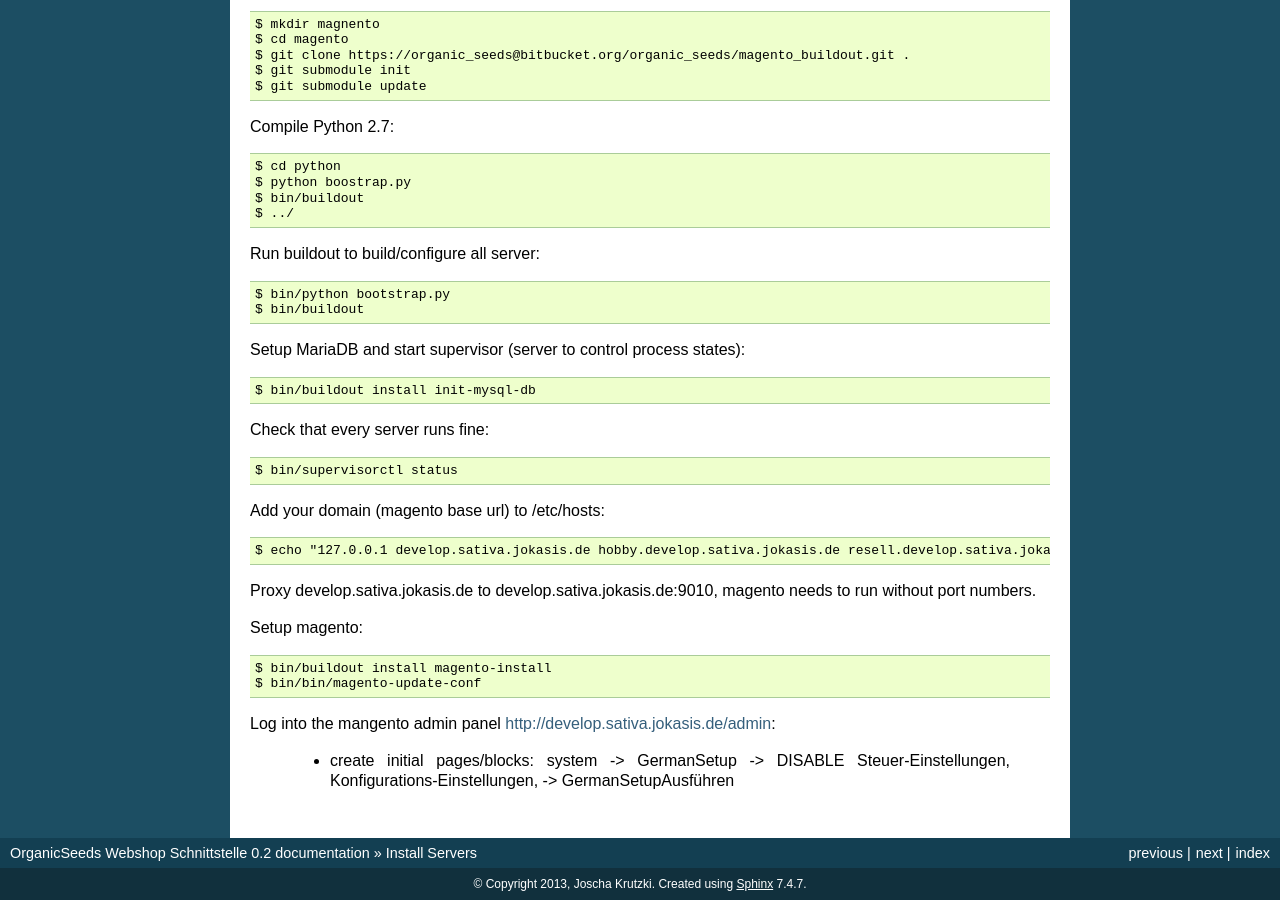
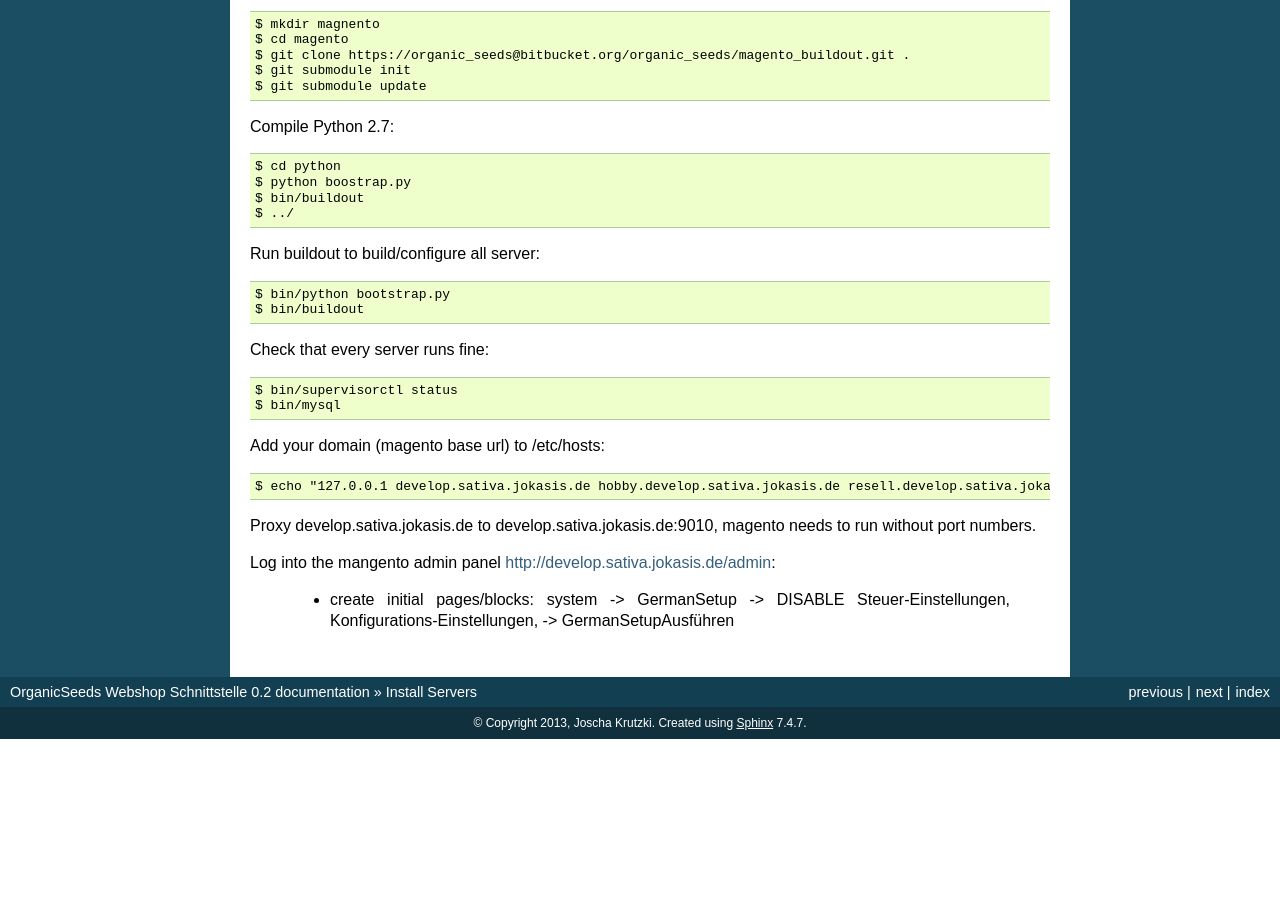
Before and after one commit to joka/buildout-magento-1, a Sphinx documentation site: the page built from docs/installation.rst, in a window 1280 px wide and 900 px high, scrolled down 989 px. Built offline with Sphinx 7.4.7, drawn with Linux system fonts in a browser that asks for light colours; after the commit the page ends 1728 px from its top, so only the background shows below that.

Commit message:
make mysql/magento installation more reliable

```diff
--- a/base.cfg
+++ b/base.cfg
@@ -53,7 +53,7 @@ parts =
     mysql-bin
     mysqladmin-bin
     mysqldump-bin
-#    init-mysql-db
+    init-mysql-db
 #php
     php-build
     php-redis
@@ -66,7 +66,7 @@ parts =
     organicseeds_sorte
     organicseeds_profile
     third_party_extensions
-#    magento-install
+    magento-install
     magento-conf
     magento-update-conf-bin
     modman-extensions
--- a/docs/installation.rst
+++ b/docs/installation.rst
@@ -66,13 +66,10 @@ Run buildout to build/configure all server::
     $ bin/python bootstrap.py
     $ bin/buildout
 
-Setup MariaDB and start supervisor (server to control process states)::
-
-    $ bin/buildout install init-mysql-db
-
 Check that every server runs fine::
 
     $ bin/supervisorctl status
+    $ bin/mysql
 
 Add your domain (magento base url) to /etc/hosts::
 
@@ -80,11 +77,6 @@ Add your domain (magento base url) to /etc/hosts::
 
 Proxy develop.sativa.jokasis.de to develop.sativa.jokasis.de:9010, magento needs to run without port numbers.
 
-Setup magento::
-
-    $ bin/buildout install magento-install
-    $ bin/bin/magento-update-conf
-
 Log into the mangento admin panel http://develop.sativa.jokasis.de/admin:
 
    * create initial pages/blocks: system -> GermanSetup -> DISABLE Steuer-Einstellungen, Konfigurations-Einstellungen, -> GermanSetupAusführen
```
Also changed, not shown: docs/maintenance.rst (+0 -8 lines).
